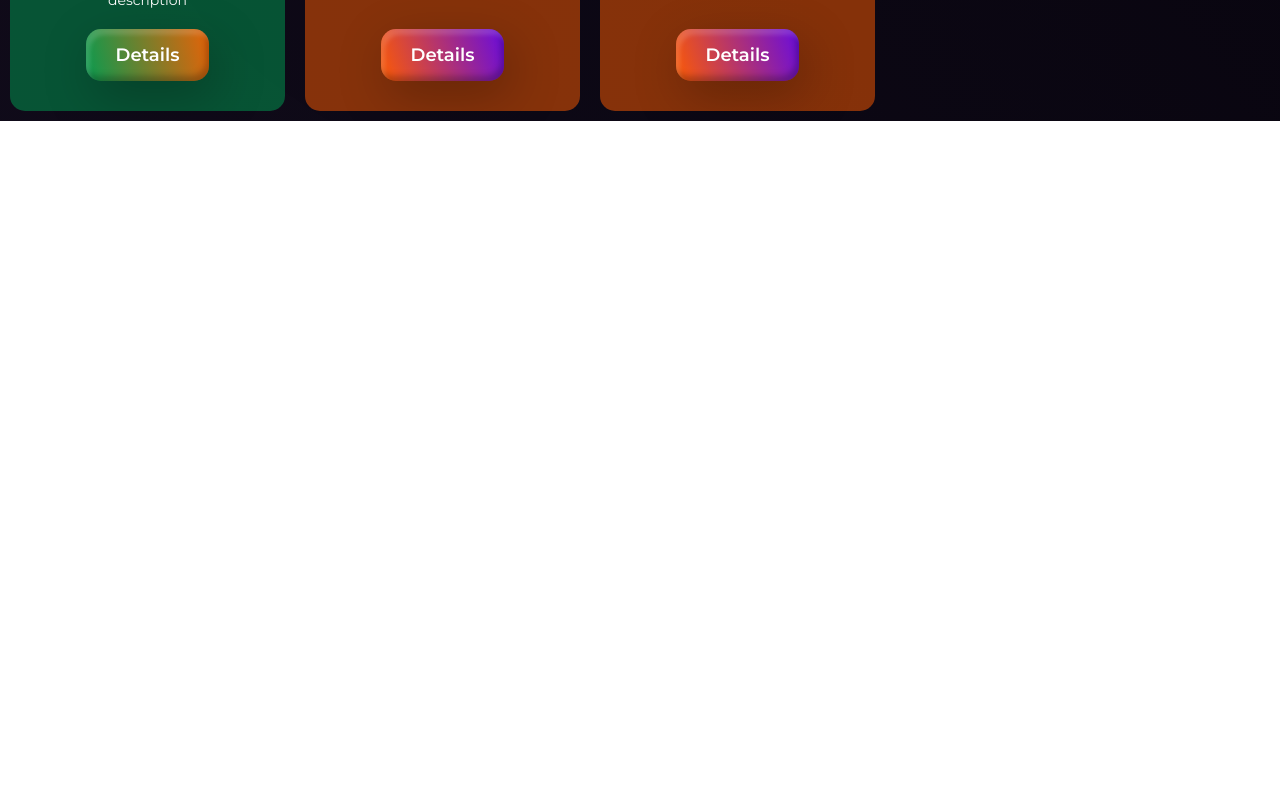
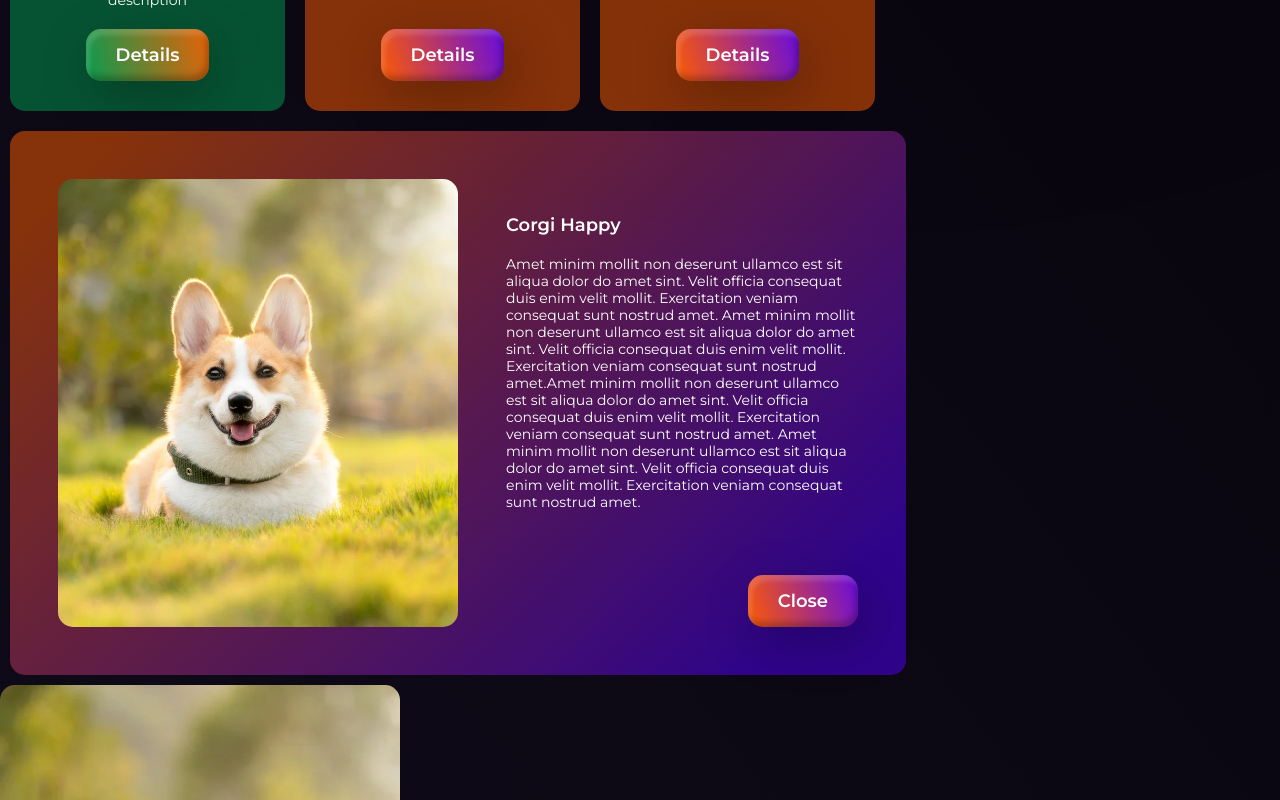
Before and after one commit to storeworkflows/site, a React (Create React App) app: page / in a window 1280 px wide. Shown: the part 1120-1920 px from the top of the page. Before the commit the page ends 1241 px from the top, so only its background shows below. Built offline with nearby package versions, Linux system fonts and the light colour scheme; a web font is replaced by a local one.

Commit message:
add big user card

```diff
--- a/src/App.tsx
+++ b/src/App.tsx
@@ -20,10 +20,13 @@ import Avatar from "./components/Avatar/Avatar";
 import avatar from "./assets/img/avatar.webp"
 import UserCard from "./components/UserCard/UserCard";
 import {MainColors} from "./types/enums/MainColors";
+import {AvatarImgTypes} from "./types/enums/AvatarImgTypes";
+import {UserCardType} from "./types/enums/UserCardType";
 
 library.add(faAngleDown, faAngleUp, faAngleLeft, faAngleRight,
     faTwitter, faYoutube, faInstagram, faLinkedin, faFacebook, faLinkedinIn, faFacebookSquare)
 
+const longDescr = "Amet minim mollit non deserunt ullamco est sit aliqua dolor do amet sint. Velit officia consequat duis enim velit mollit. Exercitation veniam consequat sunt nostrud amet. Amet minim mollit non deserunt ullamco est sit aliqua dolor do amet sint. Velit officia consequat duis enim velit mollit. Exercitation veniam consequat sunt nostrud amet.Amet minim mollit non deserunt ullamco est sit aliqua dolor do amet sint. Velit officia consequat duis enim velit mollit. Exercitation veniam consequat sunt nostrud amet. Amet minim mollit non deserunt ullamco est sit aliqua dolor do amet sint. Velit officia consequat duis enim velit mollit. Exercitation veniam consequat sunt nostrud amet."
 function App() {
 
   return (
@@ -47,6 +50,16 @@ function App() {
                   secondName={"Happy"}
                   color={MainColors.orange}
         />
+
+        <UserCard img={avatar} id={"3"}
+                  firstName={"Corgi"}
+                  secondName={"Happy"}
+                  color={MainColors.orange}
+                  type={UserCardType.big}
+                  description={longDescr}
+        />
+
+        <Avatar img={avatar} type={AvatarImgTypes.big} />
     </div>
   );
 }
--- a/src/components/Avatar/Avatar.scss
+++ b/src/components/Avatar/Avatar.scss
@@ -3,4 +3,11 @@
   height: 180px;
   border-radius: 50%;
   object-fit: cover;
+
+  &.big{
+    width: 50vh;
+    height: 80vh;
+
+    border-radius: 15px;
+  }
 }
--- a/src/components/Avatar/Avatar.tsx
+++ b/src/components/Avatar/Avatar.tsx
@@ -1,18 +1,24 @@
-import React, { FC } from 'react';
+import React, {FC} from 'react';
 import {IAvatar} from "../../types/interphases/IAvatar";
 import "./Avatar.scss"
+import {AvatarImgTypes} from "../../types/enums/AvatarImgTypes";
+import classnames from "classnames";
 
+const defaultProps = {
+    type: AvatarImgTypes.small
+};
 
-const Avatar: FC<IAvatar> = ({img, alt}) => {
+const Avatar: FC<IAvatar> = ({img, alt, type, className }) => {
+
+    const classes = classnames("avatar-img", [`${type}`], { [`${className}`] : className})
 
     return <img
-        className={"avatar-img"}
+        className={classes}
         src={img}
         alt={alt || img}
-        height={180}
-        width={180}
     />;
 
 }
 
+Avatar.defaultProps = defaultProps;
 export default Avatar
--- a/src/components/UserCard/UserCard.scss
+++ b/src/components/UserCard/UserCard.scss
@@ -46,4 +46,45 @@
     --paddingV: 15px;
     --paddingH: 30px;
   }
+
+  &.big{
+    padding: 3rem;
+    //height: 90vh;
+    //width: 70vw;
+    height: 34rem;
+    width: 56rem;
+    flex-flow: row;
+    gap: 3rem;
+
+    background: linear-gradient(137.02deg, var(--half-blue) 7.74%, var(--half-orange) 89.36%);
+
+    &.green{
+      background: linear-gradient(137.02deg, var(--half-green) 7.74%, var(--half-orange) 89.36%);
+    }
+
+    &.orange{
+      background: linear-gradient(137.02deg, var(--half-orange) 7.74%, var(--half-blue) 89.36%);
+    }
+
+    .content{
+      height: 100%;
+      display: inline-flex;
+      flex-direction: column;
+      align-items: baseline;
+      justify-content: space-between;
+    }
+
+    .user-name{
+      margin: 10% 0 0;
+    }
+
+    img{
+      height: 100%;
+    }
+
+    .card-button{
+      align-self: flex-end;
+      margin: 10% 0 0;
+    }
+  }
 }
--- a/src/components/UserCard/UserCard.tsx
+++ b/src/components/UserCard/UserCard.tsx
@@ -1,4 +1,4 @@
-import React, { FC } from 'react';
+import React, {FC} from 'react';
 import "./UserCard.scss"
 import Avatar from "../Avatar/Avatar";
 import {IUserCard} from "../../types/interphases/IUserCard";
@@ -6,10 +6,13 @@ import Button from "../Button/Button";
 import {MainColors} from "../../types/enums/MainColors";
 import {getRandomColor} from "./utils";
 import classnames from "classnames";
+import {UserCardType} from "../../types/enums/UserCardType";
+import {AvatarImgTypes} from "../../types/enums/AvatarImgTypes";
 
 const defaultProps = {
     color: MainColors.orange,
-    onButtonClick: () => 0
+    onButtonClick: () => 0,
+    type: UserCardType.small
 };
 
 const UserCard: FC<IUserCard> = ({
@@ -19,25 +22,40 @@ const UserCard: FC<IUserCard> = ({
     secondName,
     description,
     color,
-    onButtonClick
+    onButtonClick,
+    buttonColor,
+    type
 }) => {
 
-    const buttonColor = getRandomColor();
+    const buttonBg = buttonColor || getRandomColor();
     const name = secondName ? `${firstName} ${secondName}` : firstName
 
     const cardClasses = classnames(
-        'user-card', [`${color}`]
+        'user-card', [`${color}`], [`${type}`]
     )
 
-    return <div className={cardClasses}>
-        <Avatar img={img} alt={id}/>
+    const isBigCard = type === UserCardType.big
+    const imgType = isBigCard ? AvatarImgTypes.big : AvatarImgTypes.small
+    const btnText = isBigCard ? "Close" : "Details"
+
+    const renderContent = () => <>
         <p className={"user-name"}>{name}</p>
         <p className={"user-description"}>{description || " "}</p>
-        <Button text={"Details"}
-                color={buttonColor}
+        <Button text={btnText}
+                color={buttonBg}
                 className={"card-button"}
                 onClick={onButtonClick}
         />
+    </>
+
+    return <div className={cardClasses}>
+        <Avatar img={img} alt={id} type={imgType}/>
+        {isBigCard
+            ? <div className={"content"}>
+                {renderContent()}
+            </div>
+            : renderContent()
+        }
     </div>;
 
 }
--- /dev/null
+++ b/src/types/enums/AvatarImgTypes.ts
@@ -0,0 +1,4 @@
+export enum AvatarImgTypes{
+    small = "small",
+    big = "big"
+}
--- /dev/null
+++ b/src/types/enums/UserCardType.ts
@@ -0,0 +1,4 @@
+export enum UserCardType{
+    small = "small",
+    big = "big"
+}
--- a/src/types/interphases/IAvatar.ts
+++ b/src/types/interphases/IAvatar.ts
@@ -1,4 +1,8 @@
+import {AvatarImgTypes} from "../enums/AvatarImgTypes";
+
 export interface IAvatar{
     img: string,
-    alt?: string
+    alt?: string,
+    type?: AvatarImgTypes,
+    className?: string
 }
--- a/src/types/interphases/IUserCard.ts
+++ b/src/types/interphases/IUserCard.ts
@@ -1,5 +1,7 @@
 import {MainColors} from "../enums/MainColors";
 import {MouseEvent} from "react";
+import {ButtonColors} from "../enums/Button/ButtonColors";
+import {UserCardType} from "../enums/UserCardType";
 
 export interface IUserCard{
     img: string,
@@ -8,5 +10,7 @@ export interface IUserCard{
     secondName?: string,
     description?: string,
     color?: MainColors,
-    onButtonClick?: (arg0: MouseEvent) => void
+    onButtonClick?: (arg0: MouseEvent) => void,
+    buttonColor?: ButtonColors,
+    type?: UserCardType
 }
```
